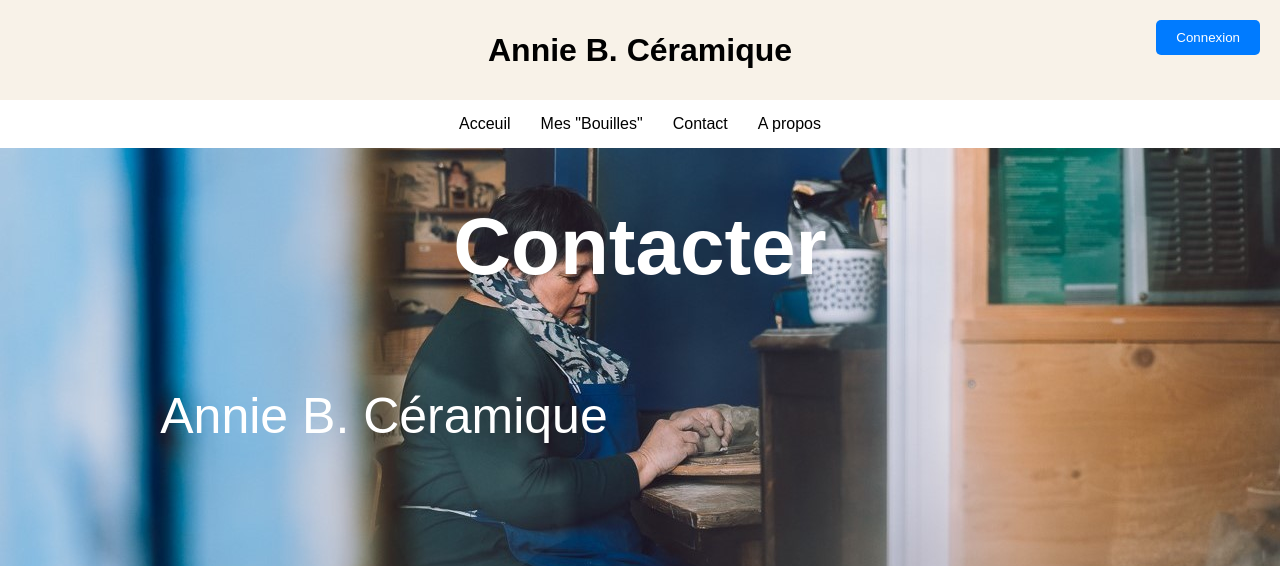
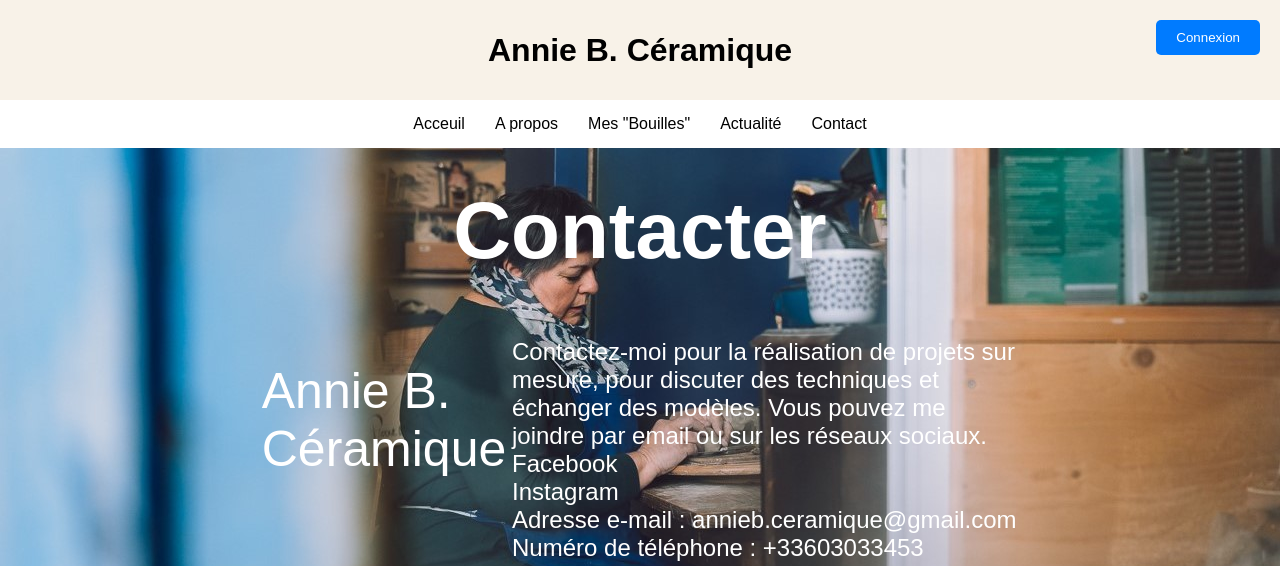
Before and after one commit to clemse32/Site_C-ramique, a PHP site: page /Contact.PHP in a window 1280 px wide. Shown: the top 566 px of the page. Run offline with PHP 8.4, Linux system fonts and the light colour scheme; some libraries are stand-ins or nearby versions.

Commit message:
Presque finit front

```diff
--- a/Asset/nav.HTML
+++ b/Asset/nav.HTML
@@ -1,7 +1,11 @@
 <nav>
 
     <a href="index.PHP"> Acceuil</a>
+    <a href="A_propos.PHP"> A propos</a>
     <a href="Mes_bouilles.PHP"> Mes "Bouilles"</a>
+    <a href="Actualité.PHP"> Actualité</a>
     <a href="Contact.PHP"> Contact</a>
-    <a href="A_propos.PHP"> A propos</a>
+
+
+
 </nav>
--- a/Contact.php
+++ b/Contact.php
@@ -32,27 +32,30 @@
     </footer>
 
     <section>
-        <section>
-        <div class="image-container1">
-            <img src="Image/038.jpg" alt="Description de l'image" class="image-menu">
-            <p class="texte-superpose1">
-                <span class="texte3">Contacter</span><br /><br />
-            </p>
-            <p class="texte-superpose2">
-                <span class="texte4">Annie B. Céramique<br></span>
-                <div class="textecontact">
-                <span class="texte5">Contactez-moi pour la réalisation de projets sur mesure, pour discuter des techniques et échanger des modèles.
+    <div class="image-container1">
+        <img src="Image/038.jpg" alt="Description de l'image" class="image-menu">
+        <div class="texte-superpose1">
+            <span class="texte3">Contacter</span><br><br>
+        </div>
+        <div class="texte-superpose2">
+            <span class="texte4">Annie B. Céramique</span>
+        </div>
+        <div class ="texte-superpose3">
+            <span class="texte5">
+                Contactez-moi pour la réalisation de projets sur mesure, pour discuter des techniques et échanger des modèles.
                 Vous pouvez me joindre par email ou sur les réseaux sociaux.<br>
                 Facebook <br>
                 Instagram <br>
-                Adresse e-mail: annieb.ceramique@gmail.com <br>
-                Numéro de téléphone: +33603033453 </span>
-                </div>
-            </p>
+                Adresse e-mail : annieb.ceramique@gmail.com <br>
+                Numéro de téléphone : +33603033453
+            </span>
+
         </div>
-    </section>
+    </div>
+</section>
 
-    </section>
+
+
    <section>
     <div
         id="map">
--- a/Style/style.css
+++ b/Style/style.css
@@ -98,6 +98,7 @@ nav a:hover {
     color: white; /* Couleur du texte */
     background: rgba(0, 0, 0, 0); /* Fond semi-transparent pour le texte */
     padding: 50px; /* Rembourrage du texte */
+
 }
 .texte-superpose2 {
     position: absolute; /* Position absolue pour superposer le texte sur l'image */
@@ -107,6 +108,15 @@ nav a:hover {
     color: white; /* Couleur du texte */
     background: rgba(0, 0, 0, 0); /* Fond semi-transparent pour le texte */
     padding: 50px; /* Rembourrage du texte */
+}
+.texte-superpose3 {
+    position: absolute;
+    top: calc(50% + 50px); /* Positionne le texte-superpose3 en dessous de texte-superpose2 avec un espace de 50px */
+    left: 60%; /* Positionne le texte-superpose3 au milieu en largeur */
+    transform: translate(-50%, -50%); /* Centre le texte-superpose3 correctement */
+    color: white; /* Couleur du texte */
+    background: rgba(0, 0, 0, 0); /* Fond semi-transparent pour le texte */
+    font-size: 24px;
 }
 
 .texte1 {
@@ -125,17 +135,19 @@ nav a:hover {
     color: #ffffff;
 }
 
+
 .texte4 {
     font-size: 50px;
-    color: #ffffff
+    color: #ffffff;
+    position: absolute;
+    top: calc(50% + 20px); /* Ajustez la valeur (20px) selon votre préférence pour l'espace entre les deux éléments */
+    left: 50%;
+    transform: translate(-50%, -50%);
 }
 
-.textecontact {
-    position: relative;
-    text-align: left;
-    max-width: 600px;
 
-}
+
+
 
 .image-menu {
     width: 100%;
@@ -185,6 +197,15 @@ aside {
     height: auto; /* Hauteur automatique pour maintenir les proportions de l'image */
 }
 
+.image_propos {
+    width: 10%;
+    height: auto;
+}
+
+.MesBouilles {
+    text-align: center;
+    margin-top: 20px;
+}
 
 /* ---- FIN  SECTION ---- */
 
--- a/index.php
+++ b/index.php
@@ -29,7 +29,7 @@
         </div>
     </section>
     <section class="dame">
-        <article> <img src="Image\096_Annie B Céramique © Franck Tourneret Photographe_Web.jpg" class=" image-dame"></article>
+        <article> <img src="Image\096.jpg" class=" image-dame"></article>
         <aside>
             <h2>Qui modèle l'argile ?</h2>
 
```
Also changed, not shown: A_propos.php (+32 -2 lines), Actualité.php (added, +70 -0 lines), Mes_bouilles.php (+4 -4 lines), Image/068.jpg (renamed from Image/068_Annie B Céramique © Franck Tourneret Photographe_Web.jpg), Image/073.jpg (renamed from Image/073_Annie B Céramique © Franck Tourneret Photographe_Web.jpg), Image/082.jpg (renamed from Image/082_Annie B Céramique © Franck Tourneret Photographe_Web.jpg), Image/088.jpg (renamed from Image/088_Annie B Céramique © Franck Tourneret Photographe_Web.jpg), Image/089.jpg (added), Image/096.jpg (added), Image/Argilla.jpg (added), 6 other files.
